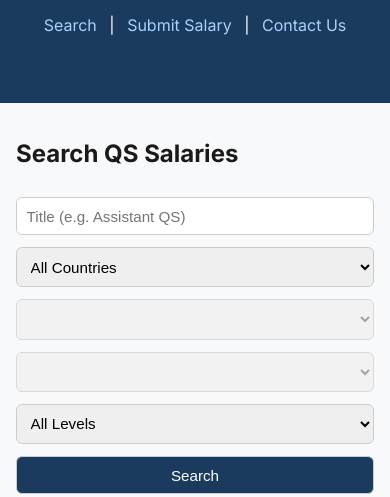
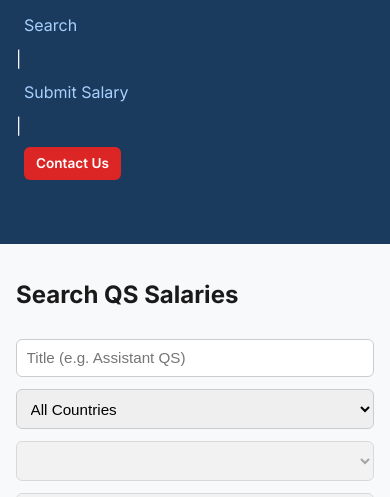
Before and after one commit to fullstackprocrastinator/qs-salary-index, a plain HTML site: page index.html in a window 390 px wide. Shown: the part 306-803 px from the top of the page. Drawn offline with nearby package versions, Linux system fonts and the light colour scheme.

Commit message:
Update style.css

```diff
--- a/assets/css/style.css
+++ b/assets/css/style.css
@@ -243,4 +243,35 @@ footer { text-align: center; padding: 2rem 0; font-size: .9rem; color: #666; bor
     min-width: 900px;
     table-layout: auto;
   }
+
+  /* === CONTACT BUTTON === */
+.contact-btn {
+  background: #dc2626;          /* Red to stand out */
+  color: white;
+  padding: 0.35rem 0.75rem;
+  border-radius: 6px;
+  font-size: 0.85rem;
+  font-weight: 600;
+  text-decoration: none;
+  transition: background 0.2s;
+  display: inline-block;
 }
+
+.contact-btn:hover {
+  background: #b91c1c;
+  text-decoration: none;
+}
+
+/* Mobile: Stack nav items */
+@media (max-width: 640px) {
+  nav {
+    display: flex;
+    flex-direction: column;
+    gap: 0.5rem;
+    align-items: flex-start;
+  }
+  .contact-btn {
+    width: fit-content;
+  }
+
+}
```
